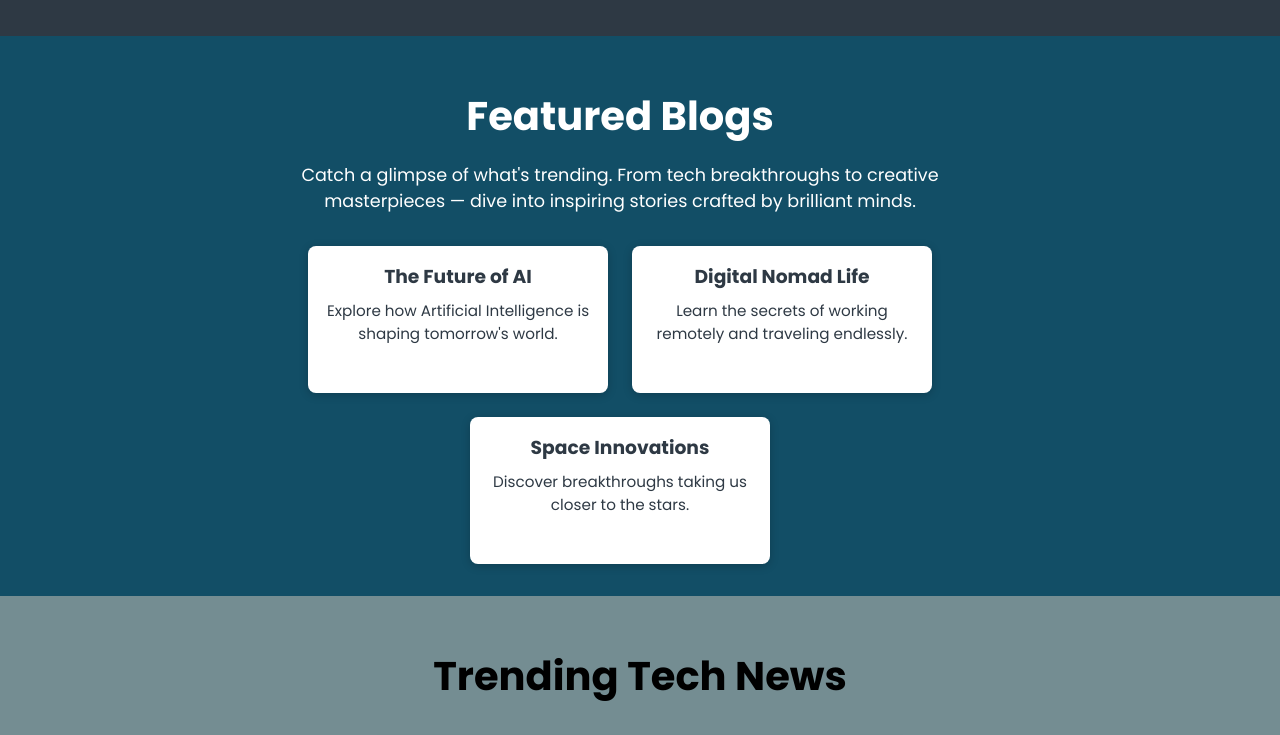
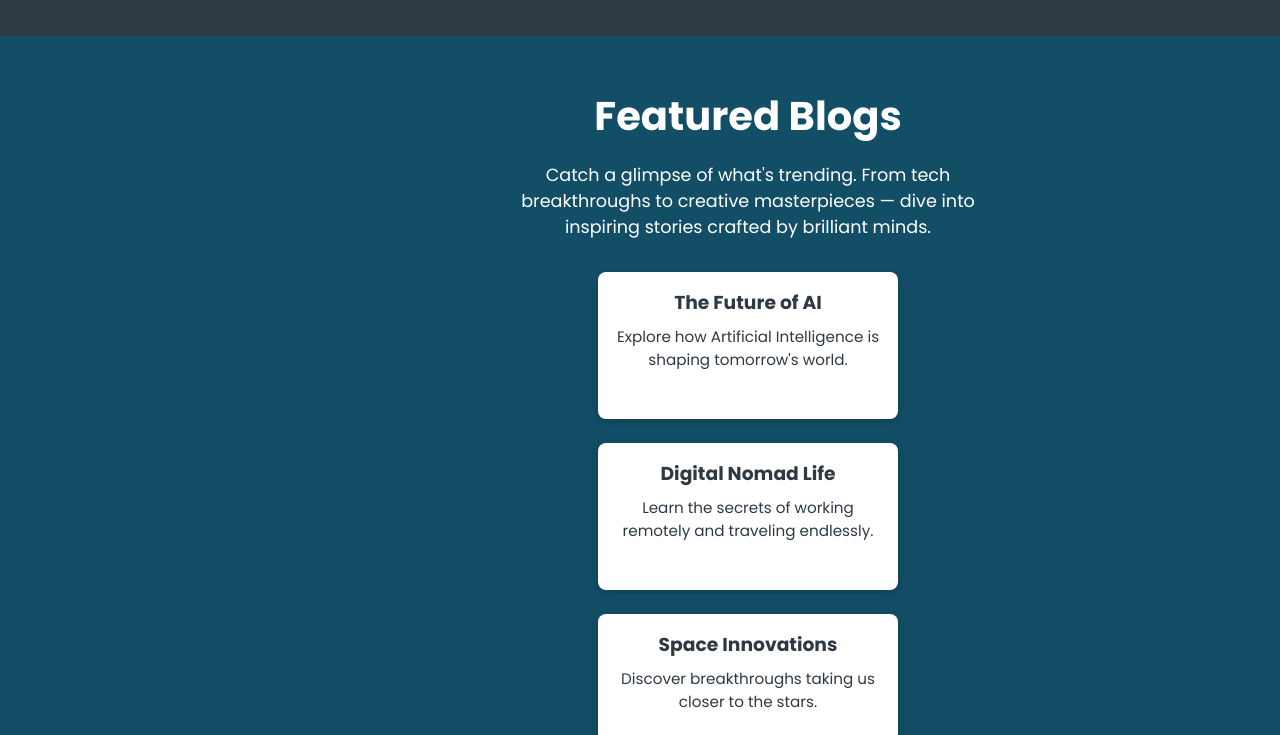
Before and after one commit to Piyush288a/BRIDGE, a plain HTML site: page index.html in a window 1280 px wide. Shown: the part 1246-1981 px from the top of the page. Drawn offline with Linux system fonts and the light colour scheme.

Commit message:
change inn style.css

```diff
--- a/style.css
+++ b/style.css
@@ -126,8 +126,8 @@ body { background: #f5f5f5; }
   margin-bottom: 2rem;
 }
 #section3 .section-inner{
-  height : 70vh;
-  padding-left: 15rem;
+  height : 100vh;
+  padding-left: 31rem;
 
 }
 .btn-secondary {
```
